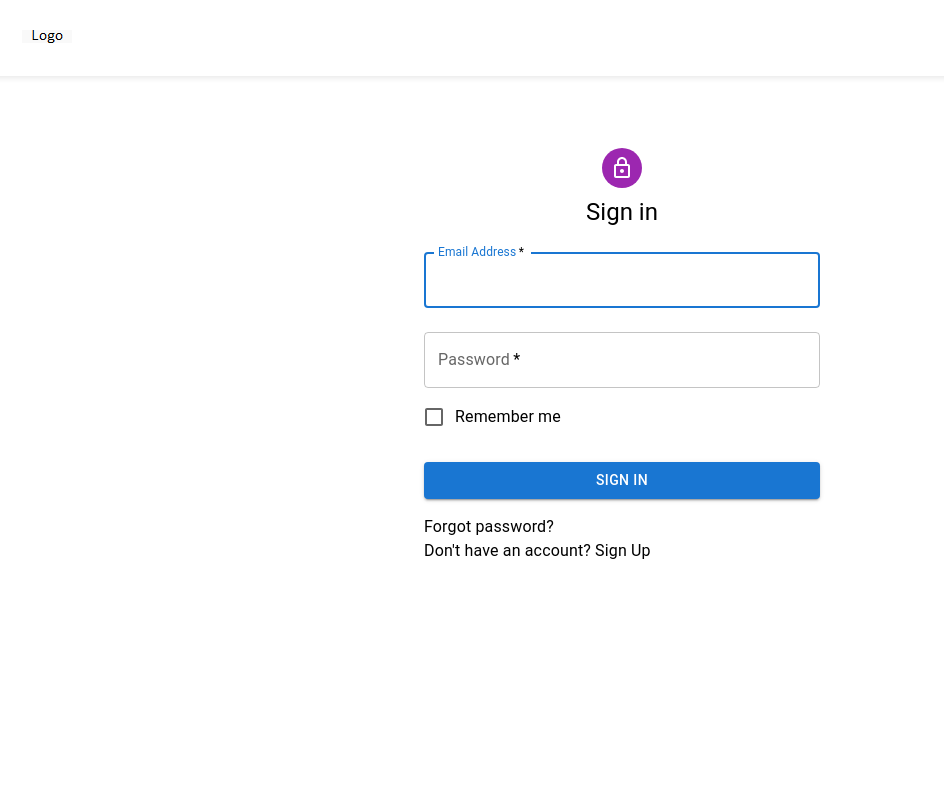
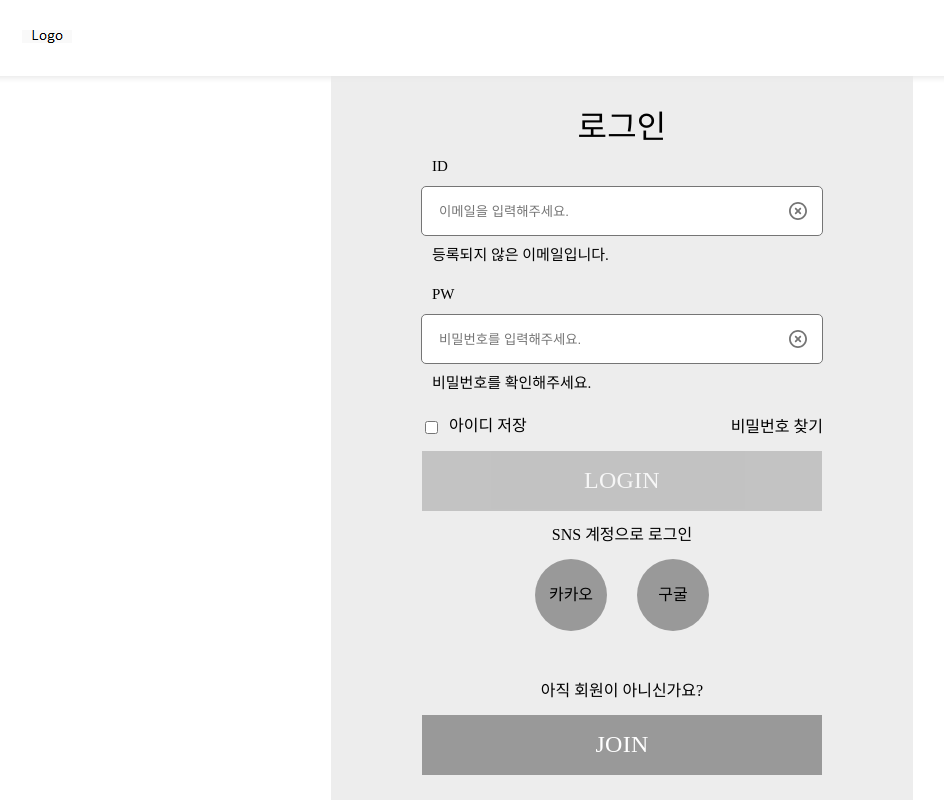
Before and after one commit to DeskDiary/DeskDiary-FE, a React (Create React App) app: page /login in a window 1280 px wide. Shown: the whole page, without its empty margins (18-962 px from the left). Built offline with nearby package versions, Linux system fonts and the light colour scheme; what agora-rtc-sdk-ng would draw is missing.

Commit message:
✨ 로그인 & 메인페이지 디자인

```diff
--- a/package.json
+++ b/package.json
@@ -15,11 +15,13 @@
     "@types/node": "^16.7.13",
     "@types/react": "^18.0.0",
     "@types/react-dom": "^18.0.0",
-    "axios": "^1.5.1",
-    "json-server": "^0.17.4",
     "@types/react-query": "^1.2.9",
     "agora-rtc-sdk-ng": "^4.19.0",
+    "axios": "^1.5.1",
+    "chart.js": "^4.4.0",
+    "json-server": "^0.17.4",
     "react": "^18.2.0",
+    "react-chartjs-2": "^5.2.0",
     "react-dom": "^18.2.0",
     "react-query": "^3.39.3",
     "react-router-dom": "^6.16.0",
--- /dev/null
+++ b/src/components/layout/Goal.tsx
@@ -0,0 +1,57 @@
+import React from 'react';
+import styled from 'styled-components';
+
+type GoalProps = {};
+
+const Goal: React.FC<GoalProps> = () => {
+  return (
+    <GoalDiv>
+      <Title>오늘의 책상 목표</Title>
+      <Content>목표의 40%(시간)이나 해냈어요.</Content>
+      <GoalGraph>
+        <CurrentGraph></CurrentGraph>
+      </GoalGraph>
+    </GoalDiv>
+  );
+};
+
+const GoalDiv = styled.div`
+  width: 714px;
+  height: 211px;
+  background: #d9d9d9;
+  padding: 16px;
+`;
+
+const Title = styled.p`
+  font-family: Inter;
+  font-size: 24px;
+  font-weight: 500;
+  line-height: 150%;
+  letter-spacing: -0.24px;
+  margin-bottom: 16px;
+`;
+
+const Content = styled.p`
+  color: #000;
+  font-family: Inter;
+  font-size: 36px;
+  font-style: normal;
+  font-weight: 700;
+  line-height: 150%; /* 54px */
+  letter-spacing: -0.36px;
+  margin-bottom: 67px;
+`;
+
+const GoalGraph = styled.div`
+  width: 100%;
+  background: #A9A9A9;
+  height: 18px;
+`
+
+const CurrentGraph = styled.div`
+  width: calc(40 * 7px);
+  background: #5B5B5B;
+  height: 18px;
+`
+
+export default Goal;
--- a/src/index.tsx
+++ b/src/index.tsx
@@ -4,7 +4,6 @@ import { RecoilRoot } from 'recoil';
 import App from './App';
 import './index.css';
 import reportWebVitals from './reportWebVitals';
-import { RecoilRoot } from 'recoil';
 
 const root = ReactDOM.createRoot(
   document.getElementById('root') as HTMLElement,
--- a/src/pages/Home.tsx
+++ b/src/pages/Home.tsx
@@ -1,5 +1,5 @@
-import React from 'react';
 import { Link } from 'react-router-dom';
+import Goal from '../components/layout/Goal';
 
 const Home = () => {
 
@@ -16,6 +16,7 @@ const Home = () => {
         <Link to={`/room`}>ROOM 입장</Link>
         <br />
         <div onClick={createRoomButton}>방 만들기</div>
+        <Goal />
     </div>
   );
 };
--- a/src/pages/Login.tsx
+++ b/src/pages/Login.tsx
@@ -1,17 +1,6 @@
-import LockOutlinedIcon from '@mui/icons-material/LockOutlined';
-import {
-  Avatar,
-  Box,
-  Button,
-  Checkbox,
-  Container,
-  CssBaseline,
-  FormControlLabel,
-  TextField,
-  Typography
-} from '@mui/material';
-import React from 'react';
-import { Link } from 'react-router-dom';
+import React, { useState } from 'react';
+import styled from 'styled-components';
+import XIcon from '../images/Vector.svg';
 
 type LoginProps = {};
 
@@ -25,74 +14,202 @@ const Login: React.FC<LoginProps> = () => {
     });
   };
 
+  const inputClear = () => {
+    alert(`x클릭`);
+  };
+
+  const [idSaveCheckButton, setIdSaveCheckButton] = useState<boolean>(false);
+  console.log(idSaveCheckButton);
+  const handleCheckChange = () => {
+    console.log('클릭됨')
+    setIdSaveCheckButton(!idSaveCheckButton);
+  };
+
   return (
-    <div>
-      <Container component="main" maxWidth="xs">
-        <CssBaseline />
-        <Box
-          sx={{
-            marginTop: 8,
-            display: 'flex',
-            flexDirection: 'column',
-            alignItems: 'center',
-          }}
-        >
-          <Avatar sx={{ m: 1, bgcolor: 'secondary.main' }}>
-            <LockOutlinedIcon />
-          </Avatar>
-          <Typography component="h1" variant="h5">
-            Sign in
-          </Typography>
-          <Box
-            component="form"
-            onSubmit={handleSubmit}
-            noValidate
-            sx={{ mt: 1 }}
-          >
-            <TextField
-              margin="normal"
-              required
-              fullWidth
-              id="email"
-              label="Email Address"
-              name="email"
-              autoComplete="email"
-              autoFocus
-            />
-            <TextField
-              margin="normal"
-              required
-              fullWidth
-              name="password"
-              label="Password"
-              type="password"
-              id="password"
-              autoComplete="current-password"
-            />
-            <FormControlLabel
-              control={<Checkbox value="remember" color="primary" />}
-              label="Remember me"
-            />
-            <Button
-              type="submit"
-              fullWidth
-              variant="contained"
-              sx={{ mt: 3, mb: 2 }}
-            >
-              Sign In
-            </Button>
-            <div className="flex flex-row items-center justify-between text-xs">
-              <div>
-                <Link to={'/'} className='text-gray-500'>Forgot password?</Link>
-              </div>
-              <div>
-                <Link to={'/signup'} className='text-gray-500'>{"Don't have an account? Sign Up"}</Link>
-              </div>
-            </div>
-          </Box>
-        </Box>
-      </Container>
-    </div>
+    <LoginForm>
+      <Title>로그인</Title>
+      <InputDiv>
+        <Ptag>ID</Ptag>
+        <InputBox>
+          <InputTag type="email" placeholder="이메일을 입력해주세요." />
+          <img src={XIcon} alt="clear" onClick={inputClear} />
+        </InputBox>
+        <Ptag>등록되지 않은 이메일입니다.</Ptag>
+      </InputDiv>
+      <InputDiv>
+        <Ptag>PW</Ptag>
+        <InputBox>
+          <InputTag type="password" placeholder="비밀번호를 입력해주세요." />
+          <img src={XIcon} alt="clear" onClick={inputClear} />
+        </InputBox>
+        <Ptag>비밀번호를 확인해주세요.</Ptag>
+      </InputDiv>
+      <IdSaveBox>
+        <IdDiv>
+          <input
+            type="checkbox"
+            value="idSave"
+            checked={idSaveCheckButton}
+            onChange={handleCheckChange}
+          />
+          <p>아이디 저장</p>
+        </IdDiv>
+        <div>
+          <p>비밀번호 찾기</p>
+        </div>
+      </IdSaveBox>
+      <LogInButton>LOGIN</LogInButton>
+      <Ptag2>SNS 계정으로 로그인</Ptag2>
+      <SNSDiv>
+        <SNSButton>카카오</SNSButton>
+        <SNSButton>구굴</SNSButton>
+      </SNSDiv>
+      <Ptag2>아직 회원이 아니신가요?</Ptag2>
+      <JoinButton>JOIN</JoinButton>
+    </LoginForm>
   );
 };
+
+const LoginForm = styled.div`
+  width: 582px;
+  height: calc(100vh - 76px);
+  /* opacity: 0.5; */
+  background: #ededed;
+  display: flex;
+  flex-direction: column;
+  align-items: center;
+  justify-content: center;
+`;
+
+const Title = styled.div`
+  width: 400px;
+  color: #000;
+  text-align: center;
+  font-feature-settings: 'clig' off, 'liga' off;
+  font-family: Pretendard;
+  font-size: 32px;
+  font-style: normal;
+  font-weight: 400;
+  line-height: normal;
+  letter-spacing: 0.25px;
+  margin-left: auto;
+  margin-right: auto;
+`;
+
+const InputDiv = styled.div`
+  display: flex;
+  flex-direction: column;
+  align-items: center;
+  justify-content: center;
+  width: 400px;
+`;
+
+const Ptag = styled.div`
+  display: flex;
+  width: 380px;
+  padding: 10px;
+  align-items: center;
+  gap: 10px;
+  height: 19px;
+  font-size: 15px;
+`;
+
+const InputBox = styled.div`
+  display: flex;
+  width: 370px;
+  height: 28px;
+  padding: 10px 15px;
+  align-items: center;
+  gap: 10px;
+  border-radius: 5px;
+  border: 1px solid var(--gray-07, #757575);
+  background: #fff;
+`;
+
+const InputTag = styled.input`
+  color: black;
+  border: none;
+  width: 100%;
+  &:focus {
+    outline: none;
+  }
+`;
+
+const IdSaveBox = styled.div`
+  display: flex;
+  align-items: center;
+  justify-content: center;
+  height: 48px;
+  gap: 204px;
+`;
+
+const IdDiv = styled.div`
+  display: flex;
+  gap: 8px;
+`;
+
+const LogInButton = styled.div`
+  display: flex;
+  width: 380px;
+  height: 40px;
+  padding: 10px;
+  justify-content: center;
+  align-items: center;
+  gap: 10px;
+  flex-shrink: 0;
+  opacity: 0.5;
+  background: #999;
+  color: #fff;
+  font-feature-settings: 'clig' off, 'liga' off;
+  font-family: Pretendard;
+  font-size: 24px;
+  font-style: normal;
+  font-weight: 500;
+  line-height: 123.5%; /* 29.64px */
+  letter-spacing: 0.25px;
+`;
+
+const Ptag2 = styled.div`
+  display: flex;
+  width: 380px;
+  height: 48px;
+  justify-content: center;
+  align-items: center;
+  gap: 204px;
+`;
+
+const SNSDiv = styled.div`
+  display: flex;
+  gap: 30px;
+  margin-bottom: 36px;
+`;
+const SNSButton = styled.div`
+  width: 72px;
+  height: 72px;
+  border-radius: 50%;
+  background-color: #999;
+  display: flex;
+  align-items: center;
+  justify-content: center;
+`;
+
+const JoinButton = styled.div`
+  display: flex;
+  width: 380px;
+  height: 40px;
+  padding: 10px;
+  justify-content: center;
+  align-items: center;
+  gap: 10px;
+  background: #999;
+  color: #fff;
+  font-feature-settings: 'clig' off, 'liga' off;
+  font-family: Pretendard;
+  font-size: 24px;
+  font-style: normal;
+  font-weight: 500;
+  line-height: 123.5%; /* 29.64px */
+  letter-spacing: 0.25px;
+`;
+
 export default Login;
--- a/src/shared/Router.tsx
+++ b/src/shared/Router.tsx
@@ -1,7 +1,7 @@
 import { BrowserRouter, Route, Routes } from 'react-router-dom';
-import { Error, Home, Room, Join, Login, Mypage } from '../pages';
 import MainLayout from '../components/layout/MainLayout';
 import SideLayout from '../components/layout/SideLayout';
+import { Error, Home, Join, Login, Mypage, Room } from '../pages';
 
 const Router = () => {
   return (
```
Also changed, not shown: src/images/Vector.svg (added), 1 other file (tests, documents, lock files or other folders).
